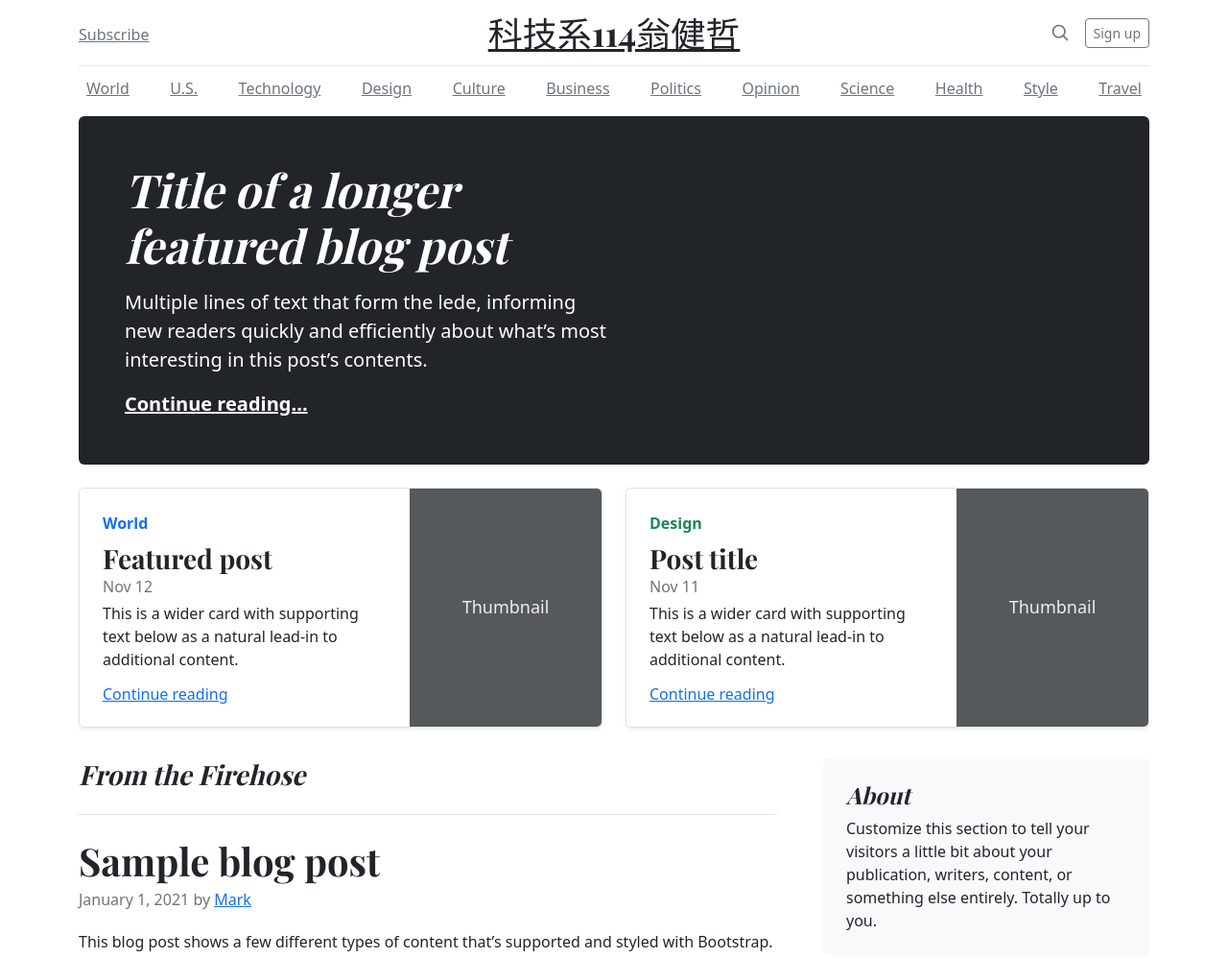
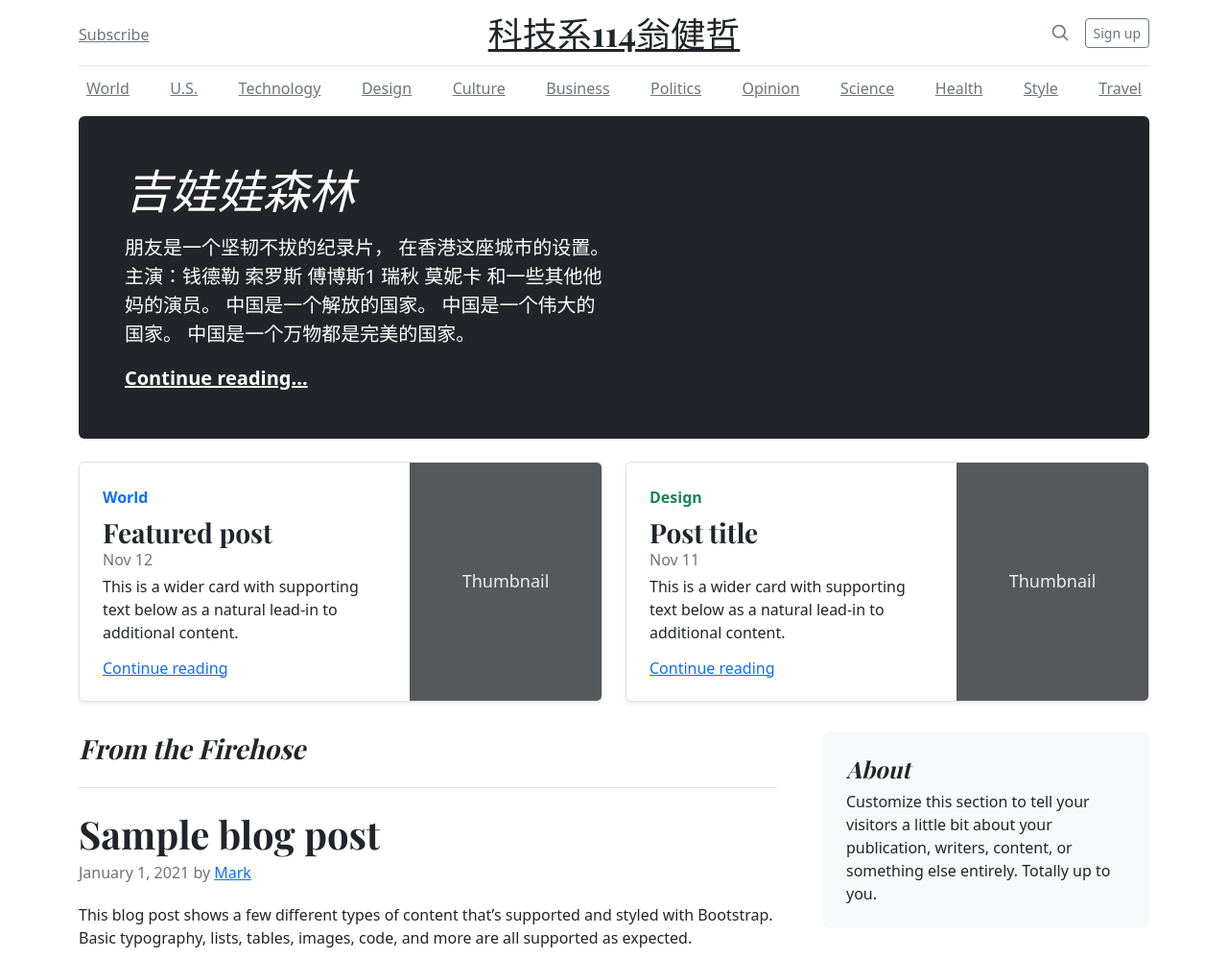
Before and after one commit to Robbish1106/Web, a plain HTML site: page bootstrap/blog/index.html in a window 1280 px wide. Shown: the top 998 px of the page at 96% size. Drawn offline with nearby package versions, Linux system fonts and the light colour scheme.

Commit message:
Update index.html

```diff
--- a/bootstrap/blog/index.html
+++ b/bootstrap/blog/index.html
@@ -116,8 +116,18 @@
 <main class="container">
   <div class="p-4 p-md-5 mb-4 rounded text-bg-dark">
     <div class="col-md-6 px-0">
-      <h1 class="display-4 fst-italic">Title of a longer featured blog post</h1>
-      <p class="lead my-3">Multiple lines of text that form the lede, informing new readers quickly and efficiently about what’s most interesting in this post’s contents.</p>
+      <h1 class="display-4 fst-italic">吉娃娃森林</h1>
+      <p class="lead my-3">朋友是一个坚韧不拔的纪录片，
+        在香港这座城市的设置。
+        主演：钱德勒
+        索罗斯
+        傅博斯1
+        瑞秋
+        莫妮卡
+        和一些其他他妈的演员。
+        中国是一个解放的国家。
+        中国是一个伟大的国家。
+        中国是一个万物都是完美的国家。</p>
       <p class="lead mb-0"><a href="#" class="text-white fw-bold">Continue reading...</a></p>
     </div>
   </div>
```
